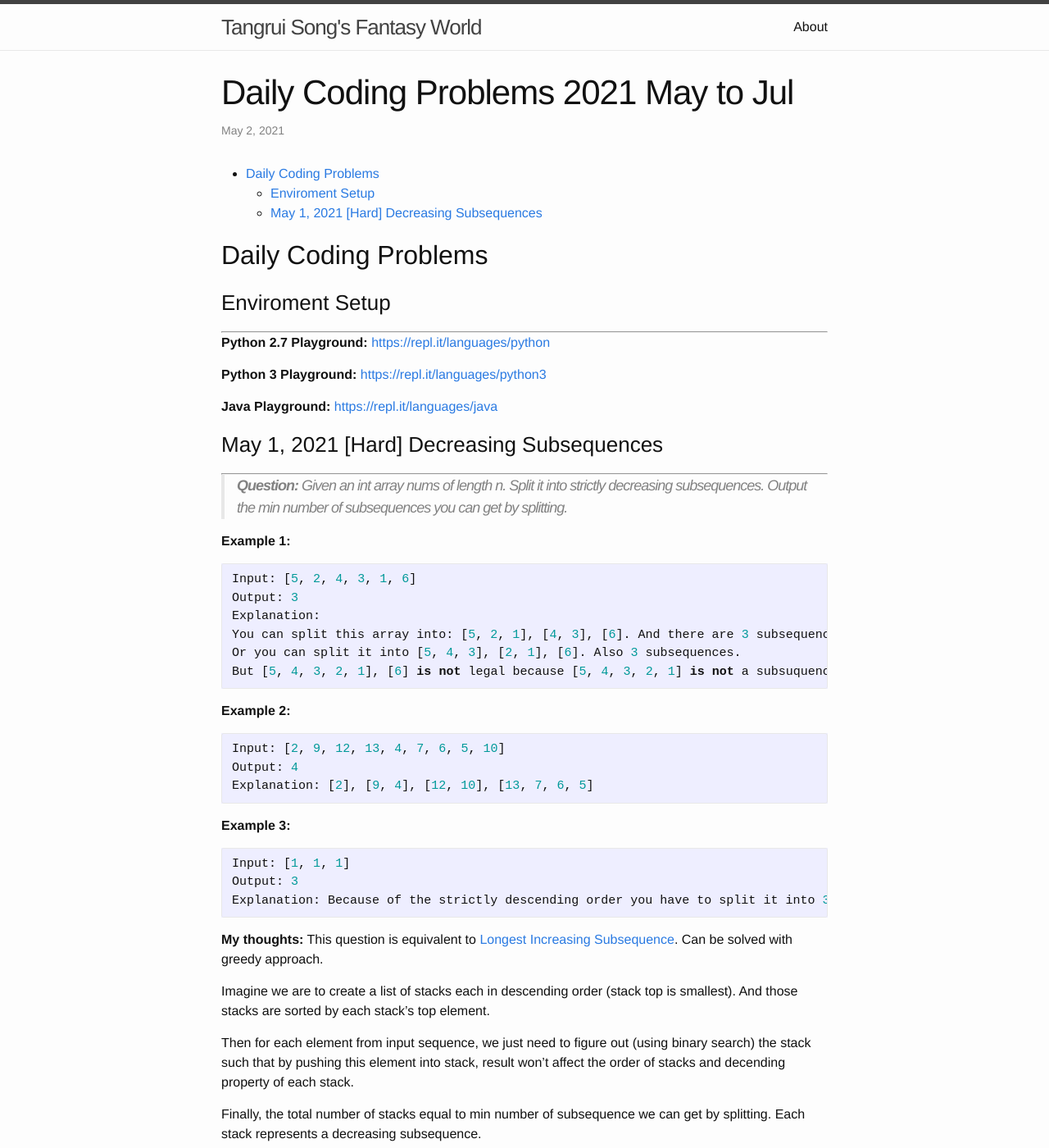
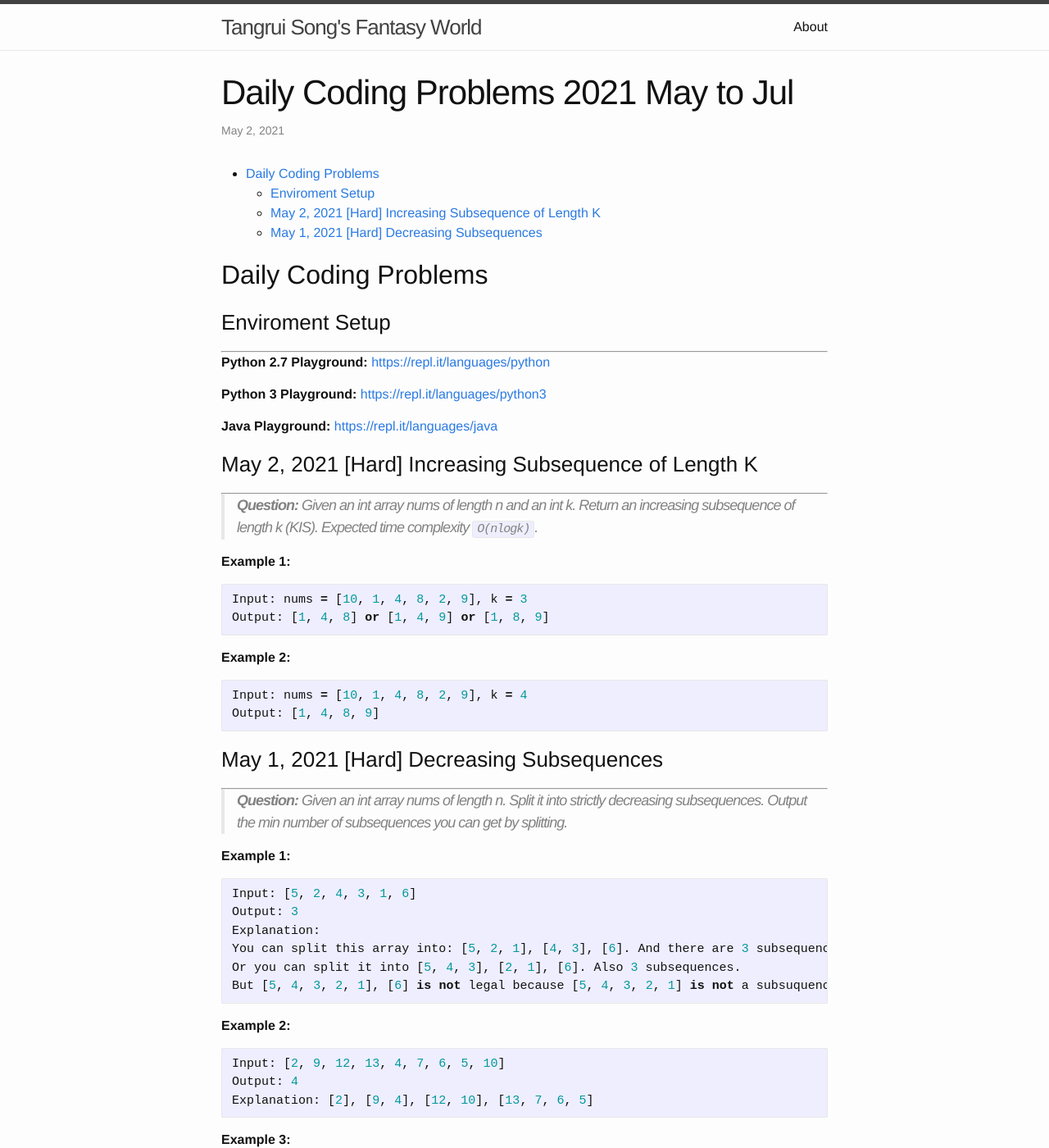
Before and after one commit to trsong/trsong.github.io, a Jekyll site: the page built from _posts/2021-05-01-DailyQuestionsMay.md, in a window 1280 px wide and 1400 px high. Shown: the whole window at 82% size. Built offline with Jekyll 4.4.1, drawn with Linux system fonts in a browser that asks for light colours.

Commit message:
Add May 2 question

````diff
--- a/_posts/2021-05-01-DailyQuestionsMay.md
+++ b/_posts/2021-05-01-DailyQuestionsMay.md
@@ -18,6 +18,22 @@ categories: Python/Java
 
 **Java Playground:** [https://repl.it/languages/java](https://repl.it/languages/java)
 
+
+### May 2, 2021 \[Hard\] Increasing Subsequence of Length K
+---
+> **Question:** Given an int array nums of length n and an int k. Return an increasing subsequence of length k (KIS). Expected time complexity `O(nlogk)`.
+
+**Example 1:**
+```py
+Input: nums = [10, 1, 4, 8, 2, 9], k = 3
+Output: [1, 4, 8] or [1, 4, 9] or [1, 8, 9]
+```
+
+**Example 2:**
+```py
+Input: nums = [10, 1, 4, 8, 2, 9], k = 4
+Output: [1, 4, 8, 9]
+```
 
 
 ### May 1, 2021 \[Hard\] Decreasing Subsequences
````
